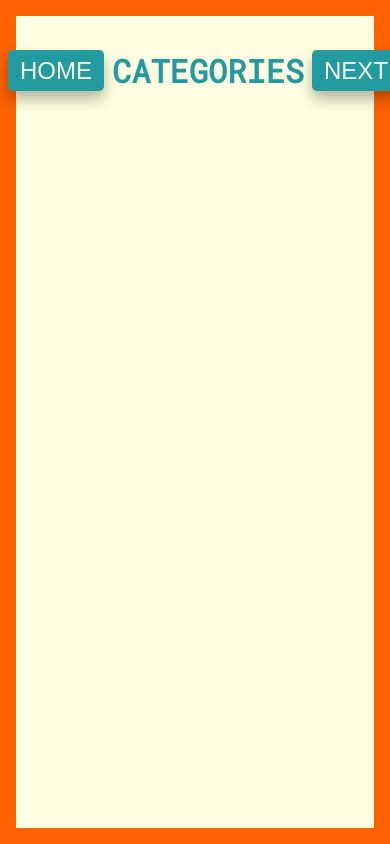
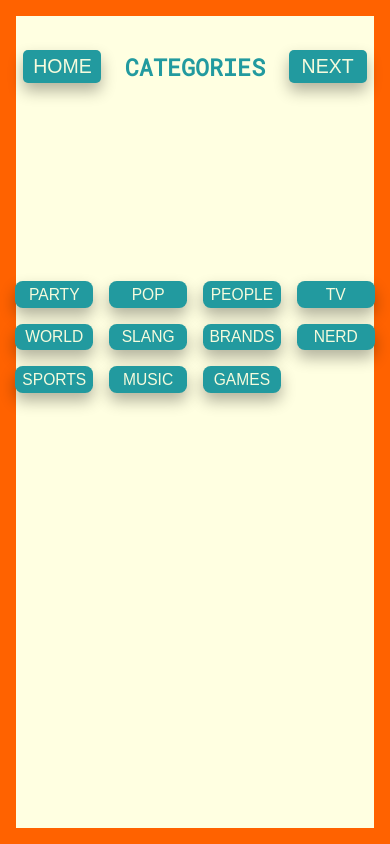
Before and after one commit to seanscott95/Catchphrase, a React (Vite) app: page / in a window 390 px wide. Both pictures are taken after a click on the button "PLAY". Built offline with nearby package versions, Linux system fonts and the light colour scheme.

Commit message:
created the categories buttons, fully responsive, no functionality behind them yet

```diff
--- a/src/components/CategoriesPage.jsx
+++ b/src/components/CategoriesPage.jsx
@@ -5,12 +5,12 @@ const CategoriesPage = ({ handleHomeBtnClick }) => {
         'PARTY',
         'POP',
         'PEOPLE',
-        'SPORTS',
+        'TV',
         'WORLD',
         'SLANG',
         'BRANDS',
         'NERD',
-        'TV',
+        'SPORTS',
         'MUSIC',
         'GAMES',
     ];
@@ -24,7 +24,11 @@ const CategoriesPage = ({ handleHomeBtnClick }) => {
             </section>
 
             <section className='categories'>
+                {categories.map(item => (
+                    <button className="categoryBtn" key={item}>{item}</button>
+                ))}
             </section>
+
         </div>
     );
 };
--- a/src/index.css
+++ b/src/index.css
@@ -27,7 +27,6 @@ body {
   justify-content: center;
   align-items: center;
   width: 100vw;
-  max-width: 960px;
   margin: 0 auto;
   gap: 3rem;
   height: 90vh;
@@ -58,15 +57,39 @@ body {
   justify-content: center;
   align-items: center;
   width: 100vw;
-  max-width: 960px;
   margin: 0 auto;
   gap: 3rem;
   height: 90vh;
   width: 100%;
-  justify-content: space-between;
+  justify-content: flex-start;
+  gap: 25%;
 }
 .categoryPageContainer h1 {
-  font-size: clamp(2rem, 6vw, 5rem);
+  font-size: clamp(1rem, 6vw, 5rem);
+}
+.categoryPageContainer .categories {
+  display: grid;
+  grid-template-columns: repeat(4, 25%);
+  justify-content: center;
+  grid-gap: 1rem;
+}
+.categoryPageContainer .categories .categoryBtn {
+  border: none;
+  background: rgb(34, 154, 159);
+  color: rgba(255, 255, 224, 0.957);
+  margin: 0.5rem;
+  line-height: 1.5;
+  border-radius: 5px;
+  box-shadow: 0px 8px 15px rgba(0, 0, 0, 0.3);
+  padding: 0.1em 0.3em;
+  font-size: clamp(0.5rem, 4vw, 4rem);
+  border-radius: 0.5em;
+  width: 100%;
+  margin: 0;
+}
+.categoryPageContainer .categories .categoryBtn:hover {
+  background: rgb(38, 197, 202);
+  cursor: pointer;
 }
 
 .navbar {
@@ -83,7 +106,7 @@ body {
   line-height: 1.5;
   border-radius: 5px;
   box-shadow: 0px 8px 15px rgba(0, 0, 0, 0.3);
-  font-size: clamp(1.5rem, 6vw, 3rem);
+  font-size: clamp(1rem, 5vw, 3rem);
   padding: 0.1em 0.5em;
   min-width: -moz-fit-content;
   min-width: fit-content;
@@ -92,4 +115,10 @@ body {
 .navbar .navbarBtn:hover {
   background: rgb(38, 197, 202);
   cursor: pointer;
+}
+
+@media (max-width: 600px) {
+  .categories {
+    grid-template-columns: repeat(3, 30%);
+  }
 }/*# sourceMappingURL=index.css.map */
--- a/src/index.scss
+++ b/src/index.scss
@@ -33,7 +33,6 @@ body {
     justify-content: center;
     align-items: center;
     width: 100vw;
-    max-width: 960px;
     margin: 0 auto;
     gap: 3rem;
     height: 90vh;
@@ -73,11 +72,29 @@ body {
 .categoryPageContainer {
     @include container;
     h1 {
-        font-size: clamp(2rem, 6vw, 5rem);
+        font-size: clamp(1rem, 6vw, 5rem);
     }
-    justify-content: space-between;
+    justify-content: flex-start;
+    gap: 25%;
+
+    .categories {
+        display: grid;
+        grid-template-columns: repeat(4, 25%);
+        justify-content: center;
+        grid-gap: 1rem;
+
+        .categoryBtn {
+            @include button;
+            padding: .1em .3em;
+            font-size: clamp(.5rem, 4vw, 4rem);
+            border-radius: .5em;
+            width: 100%;
+            margin: 0;
+        }
+    }
 }
 
+// ------- Navbar --------
 .navbar {
     display: flex;
     justify-content: space-evenly;
@@ -86,9 +103,16 @@ body {
 
     .navbarBtn {
         @include button;
-        font-size: clamp(1.5rem, 6vw, 3rem);
+        font-size: clamp(1rem, 5vw, 3rem);
         padding: .1em .5em;
         min-width: fit-content;
         width: 20%;
     }
 }
+
+// ---------- Responsiveness ----------
+@media (max-width: 600px) {
+    .categories {
+        grid-template-columns: repeat(3, 30%);
+    }
+}
```
Also changed, not shown: 1 other file (tests, documents, lock files or other folders).
